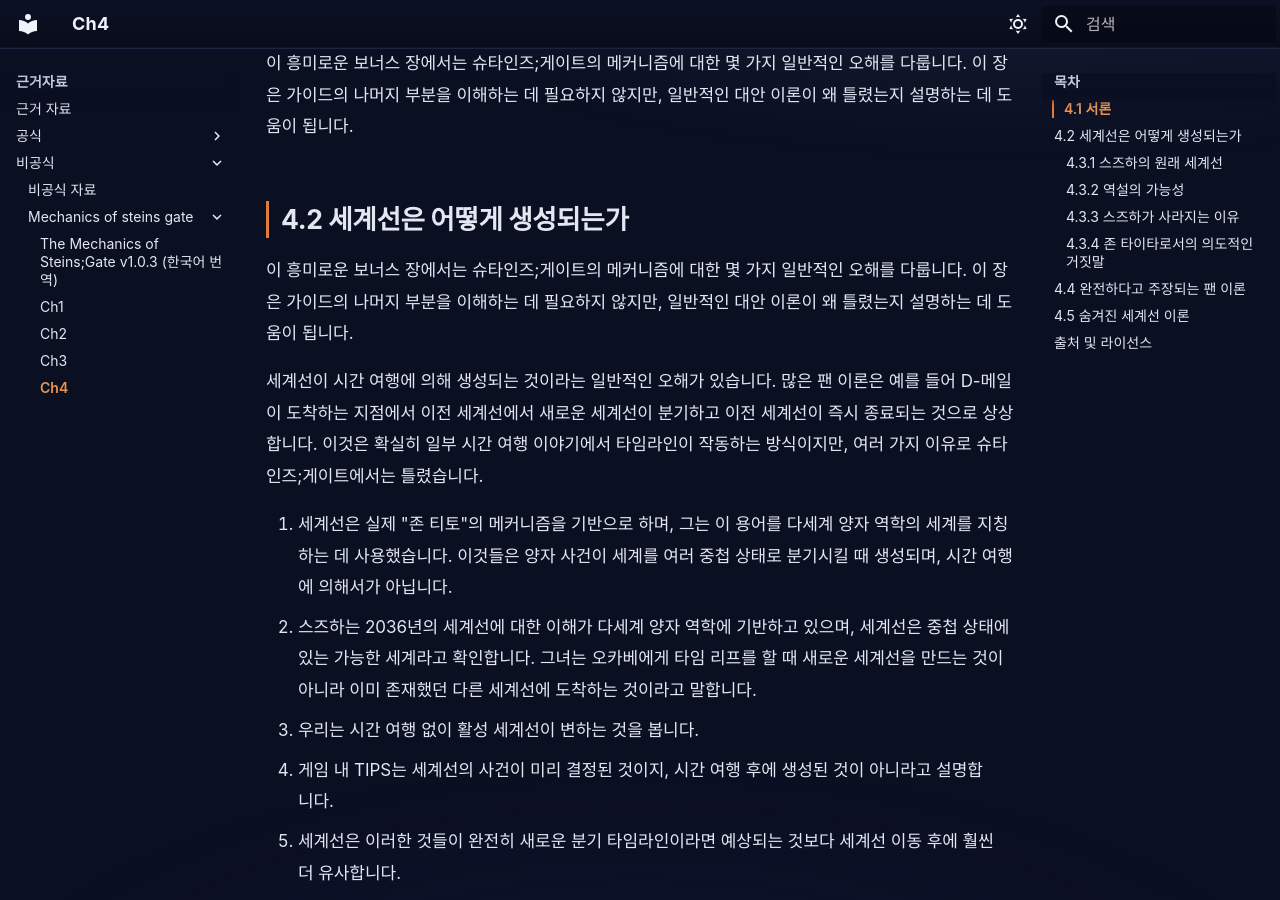
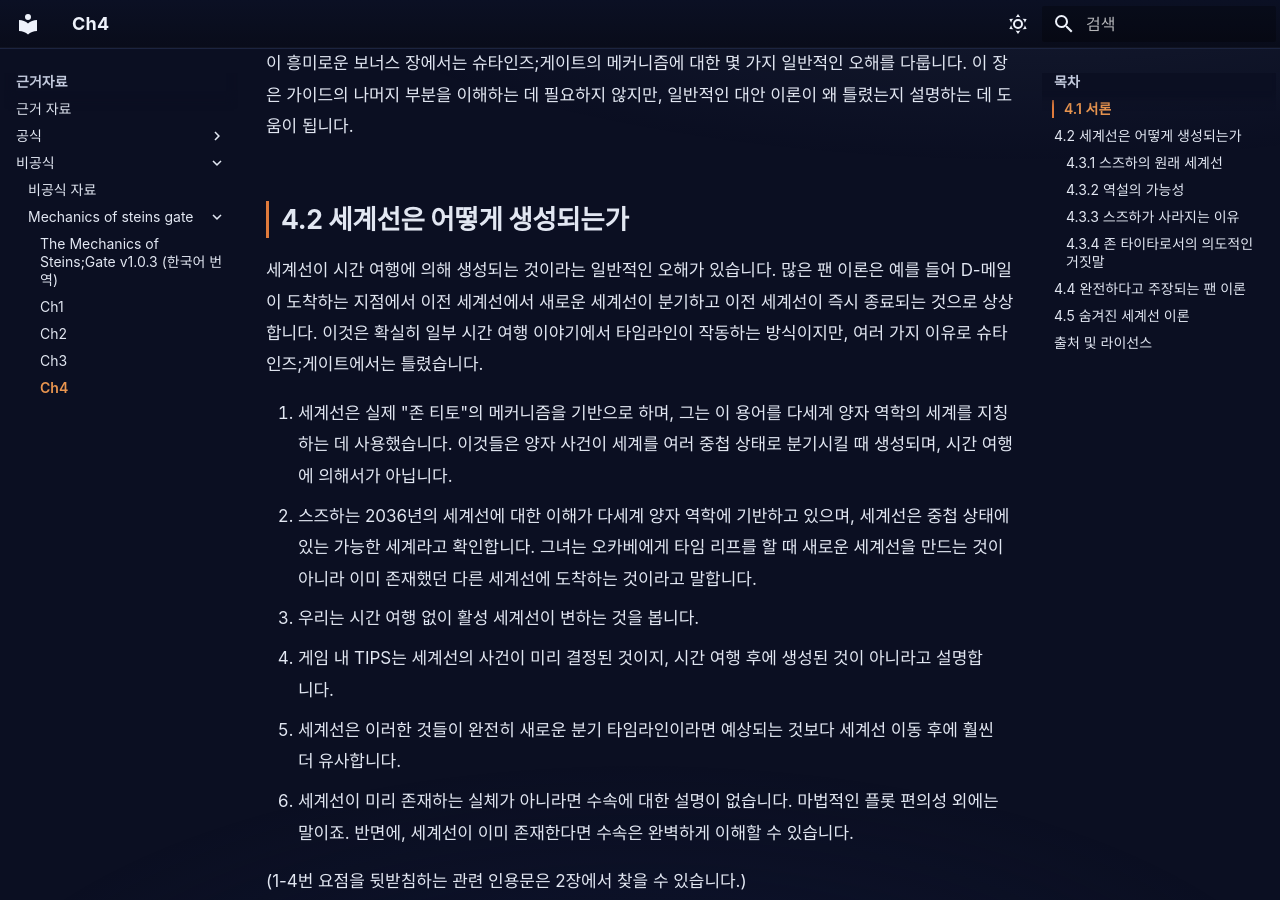
Before and after one commit to sgwiki/sgwiki.github.io, an MkDocs documentation site: the page built from wiki/근거자료/비공식/mechanics-of-steins-gate/ch4.md, in a window 1280 px wide and 900 px high, scrolled down 543 px. Built offline with MkDocs 1.6.1 and Material for MkDocs 9.7.7, drawn with Linux system fonts in a browser that asks for light colours; some web fonts are replaced; some of the changed text lies outside the part shown.

Commit message:
wiki: 우선발행(사후검토) 2026-10-17 01:53 — 페이지 2건
정본: b73681407cdaa3f270b00565f189226290e13fde
검수: 사후검토 — 그림자 검수(01:00)와 P9 정정 대기열이 이어받는다

```diff
--- a/wiki/근거자료/비공식/mechanics-of-steins-gate/ch4.md
+++ b/wiki/근거자료/비공식/mechanics-of-steins-gate/ch4.md
@@ -13,15 +13,12 @@
 > 팬 분석 논문의 한국어 번역본입니다. [← 목차로 돌아가기](./index.md)
 
 
-
 ## 4.1 서론
 
 이 흥미로운 보너스 장에서는 슈타인즈;게이트의 메커니즘에 대한 몇 가지 일반적인 오해를 다룹니다. 이 장은 가이드의 나머지 부분을 이해하는 데 필요하지 않지만, 일반적인 대안 이론이 왜 틀렸는지 설명하는 데 도움이 됩니다.
 
 
 ## 4.2 세계선은 어떻게 생성되는가
-
-이 흥미로운 보너스 장에서는 슈타인즈;게이트의 메커니즘에 대한 몇 가지 일반적인 오해를 다룹니다. 이 장은 가이드의 나머지 부분을 이해하는 데 필요하지 않지만, 일반적인 대안 이론이 왜 틀렸는지 설명하는 데 도움이 됩니다.
 
 세계선이 시간 여행에 의해 생성되는 것이라는 일반적인 오해가 있습니다. 많은 팬 이론은 예를 들어 D-메일이 도착하는 지점에서 이전 세계선에서 새로운 세계선이 분기하고 이전 세계선이 즉시 종료되는 것으로 상상합니다. 이것은 확실히 일부 시간 여행 이야기에서 타임라인이 작동하는 방식이지만, 여러 가지 이유로 슈타인즈;게이트에서는 틀렸습니다.
 
@@ -34,7 +31,6 @@
 6. 세계선이 미리 존재하는 실체가 아니라면 수속에 대한 설명이 없습니다. 마법적인 플롯 편의성 외에는 말이죠. 반면에, 세계선이 이미 존재한다면 수속은 완벽하게 이해할 수 있습니다.
 
 (1-4번 요점을 뒷받침하는 관련 인용문은 2장에서 찾을 수 있습니다.)
-
 
 
 ### 4.3.1 스즈하의 원래 세계선
@@ -69,7 +65,6 @@
 파생 미디어(실종된 고리의 반역 만화)도 이 점을 다루며, 스즈하가 2010년에 도착한 후에야 타임머신에 저장된 다이버전스 미터를 발견했다고 제안합니다. 운송 중에 그 값이 바뀌었지만, 그녀는 당시 그것을 관찰하지 않았습니다.
 
 
-
 ### 4.3.2 역설의 가능성
 
 스즈하에 대한 또 다른 이상한 비판은 그녀가 때때로 시간 "역설"을 언급한다는 것입니다. 일부는 메커니즘이 역설을 처리하는 방법이 있기 때문에, 스즈하가 역설이 발생할 수 있다고 제안하면 자동으로 틀렸다고 주장합니다. 그러나 이것은 작가들이 슈타인즈;게이트에서 역설이라는 단어로 무엇을 의미하는지에 대한 오해인 것 같습니다.
@@ -94,7 +89,6 @@
 여기서, 그들은 현재 과거의 오카베가 미래의 자신을 직접 만나지 않은 세계선에 있습니다. 그 역사를 바꾸면 잠재적으로 오카베가 크리스가 죽은 것을 보지 못하는 세계선으로 이동할 수 있으며, 따라서 그녀를 구하기 위해 시간 여행을 하지 않아 시간 여행하는 오카베와 스즈하를 완전히 지워버릴 수 있습니다. 그 가능성은 확실히 피해야 할 것입니다.
 
 
-
 ### 4.3.3 스즈하가 사라지는 이유
 
 성공적인 스쿨드 작전 후 스즈하가 사라지는 것은 종종 질문을 낳습니다. 그러나 스즈하 자신은 자신이 사라질 것이라고 정확하게 예측합니다.
@@ -107,7 +101,6 @@
 >
 
 그녀의 설명은 또한 대체로 나머지 메커니즘과 일치합니다. (섹션 3.1.3 참조) 그녀는 슈타인즈 게이트 세계선에 머물 수 없습니다. 왜냐하면 그것은 미리 결정된 사건(시간 여행자가 주변에 없고, 새로운 스즈하가 2036년에 살고 있을 것)과 모순되기 때문입니다. 따라서 스즈하가 여기서 사라지는 것은 그리 놀라운 일이 아니며, 본질적으로 세계가 베타로 다시 이동한 후 과거에 알파 스즈하가 없는 것과 같은 이유로 발생합니다.
-
 
 
 ### 4.3.4 존 타이타로서의 의도적인 거짓말
@@ -139,7 +132,6 @@
 이 모든 요소는 실제 존 티토의 게시물에도 존재합니다. 이야기 속에서, 그것들은 스즈하에 의해 명시적으로 거짓말로 인정됩니다. 그녀가 말하는 나머지는 사실입니다. 우리는 특히 슈타인즈;게이트 타이타만이 주장하는 것(그리고 실제 티토는 주장하지 않는 것)이 사실이라고 확신할 수 있습니다. 왜냐하면 이러한 요소는 작가들에 의해 의도적으로 삽입되었기 때문입니다. (예를 들어, 주요 현재 사건이 세계선 변동률을 이동시키는 것에 대한 타이타의 논의는 슈타인즈;게이트에 새로 추가된 것이며, 알파 어트랙터 필드 부분의 해결을 예고합니다.)
 
 
-
 ## 4.4 완전하다고 주장되는 팬 이론
 
 슈타인즈;게이트의 규칙에 대한 완전한 설명을 제공한다고 주장하는 여러 팬 이론이 존재합니다. 예를 들어, 이것은 특히 높은 평가를 받습니다. 이 섹션에서는 이 이론이 왜 틀렸는지 설명할 것입니다. 저는 특정 이론 하나를 불친절하게 골라내는 것이 아니라, 그것이 초심자들에게 메커니즘에 대한 객관적인 설명으로 제안되는 것을 보았기 때문입니다. 그것의 많은 아이디어는 다른 틀린 이론에서도 재활용되므로, 여기서 그것들을 다루는 것이 효율적인 시간 사용이 될 것입니다.
@@ -156,9 +148,6 @@
 
 독자들은 이러한 규칙이 이전 장에서 제시된 규칙과 상당히 다르다는 것을 알게 될 것입니다. 차례로 그것들의 문제점을 살펴봅시다.
 
-
-독자들은 이러한 규칙이 이전 장에서 제시된 규칙과 상당히 다르다는 것을 알게 될 것입니다. 차례로 그것들의 문제점을 살펴봅시다.
-
 1. 시간 여행이 새로운 세계선을 만든다는 생각은 틀린 슈타인즈;게이트 이론에서 흔하지만, 2장에서 제시된 이유로 틀렸습니다. 본질적으로, 이것은 슈타인즈;게이트를 과거로 가는 것이 타임라인을 변경하는 다른 일반적인 시간 여행 이야기의 형식에 억지로 끼워 맞추려는 시도이며, 존 티토의 메커니즘이 이와 같지 않다는 사실을 놓치고 있습니다. 물리적 세계만이 중요하다는 철학은 세계선이라는 용어를 완전히 불필요하게 만듭니다. 그것들은 이 이론에서 그 내용에 영향을 미치지 않고 제거될 수 있습니다. 그러나 실제로는 슈타인즈;게이트에는 많은 비활성 세계선이 중첩되어 존재하며, 그 속성은 메커니즘에 큰 영향을 미칩니다.
 2. 이 이론에서 비활성 세계선을 생략하는 첫 번째 효과는 어트랙터 필드가 특별한 수속 속성을 가진 기본 객체로 승격되어야 하는 방식에서 볼 수 있습니다. (인간이 만든 라벨링이 아니라) 수속은 설명되지 않은 마법으로 구현됩니다. 왜냐하면 그것이 기반으로 하는 실제 끌개(병렬로 진화하는 시스템의 큰 모음에 적용되는)와 분리되었기 때문입니다.
 3. 이 두 번째 유형의 수속은 슈타인즈;게이트에서 언급되지 않았으며, 이론 저자의 창작물입니다. 그들은 아마도 그들의 이론이 나비 효과가 그것들을 다르게 만들어야 한다고 암시함에도 불구하고 후속 세계선이 왜 그렇게 유사한지 설명하려고 노력하고 있을 것입니다. (세계선이 유사한 실제 이유는 많은 비활성 세계선이 존재하고, 다음에 활성화될 세계선이 이전 세계선과 가능한 한 유사할 것이기 때문입니다.)
@@ -168,7 +157,6 @@
 7. 이 마지막 요점은 우리가 알 수 있는 한 정확해 보입니다. (데자뷰 기억이 항상 사람의 뇌 깊숙한 곳에 있었는지, 아니면 다른 세계선이나 지역에서 스며들었는지는 알기 어렵습니다.)
 
 우리가 보듯이, 세계선이 무엇이며 어떻게 생성되는지에 대한 초기 가정의 오류는 더 많은 문제의 연쇄로 이어집니다. 이것들은 실제 이야기에는 근거가 없는, 점점 더 인위적인 수정과 팬 픽션 추가를 요구합니다. 최종 결과는 다른 기본 객체(세계선, 절대 및 확립된 수속, 어트랙터 필드)로 가득 찬 이론과 서로 상충되는 원칙(현재 타임라인만이 실재 대 유령 미래에서 사람이 도착할 수 있음)입니다. 이것이 우리가 1장에서 실제 맥락을 설정하는 것으로 시작한 이유입니다. 왜냐하면 그것이 잘못된 방향으로 출발하는 것을 피하는 데 도움이 되기 때문입니다.
-
 
 
 ## 4.5 숨겨진 세계선 이론
@@ -186,9 +174,6 @@
 
 이러한 규칙에 대한 우리의 반대는 다음과 같습니다.
 
-
-이러한 규칙에 대한 우리의 반대는 다음과 같습니다.
-
 1. 다시 말하지만, 시간 여행이 세계선을 만든다는 이론인데, 이것은 틀렸습니다. 저자는 또한 현재의 사건이 세계선 변동률을 변경할 수 있다는 생각에 동의하지 않으며, 이를 수정하기 위해 중간에 추가적인 사건이 있어야 한다고 믿으므로, 결과적인 메커니즘은 현재의 이동이 핵심 메커니즘인 실제 이야기와 필연적으로 달라질 것입니다.
 2. 동일한 인과 관계 사슬이 새로운 세계선에서 반복되면 동일한 사건 사슬이 반복될 것이라는 것은 자명해 보입니다. 그러나 나는 인과 관계 사슬이 이전 원인이 다를 때, 또는 오카베가 미래에 대한 정보를 축적하여 그 사슬 내에서 다르게 행동할 때 특정 사건이 수속되도록 어떻게 또는 왜 강요해야 하는지 확신할 수 없습니다.
 3. 여기에 도입된 숨겨진 세계선의 수는 엄청나지만, 슈타인즈;게이트 미디어에는 그 존재를 암시하는 것이 아무것도 나타나지 않습니다. 그것들은 주제적으로 어리석습니다. "크리스가 죽었다" D-메일보다 먼저 도착하는 모든 D-메일은 그 존재를 제거하여 우주를 거의 프롤로그 이전의 베타 상태로 되돌리고, 그 다음 지금까지의 모든 사건과 세계선이 다시 동일한 방식으로 일어나야 합니다. (확실히 이것은 실제 메커니즘에서는 작동하지 않을 "D-메일을 보내지 마라" D-메일이 실제로 작동하도록 허용합니다...) 그리고 이 모든 루프는 어쨌든 이야기의 사건을 잘못 예측합니다. 스즈하는 여러 번 2036년에서 온 것으로 "재확립"되어야 하며, 이는 그녀가 이전 활성 세계선의 다이버전스에서 왔음을 의미합니다. (그러나 실제로는 우리가 보는 모든 알파 스즈하는 0%에서 온 동일한 스즈하입니다.) 1975년 스즈하의 성공 또는 실패가 변경되는 방식은 숨겨진 세계선에 의해 잘못 예측되므로, 규칙 4가 상황을 조작하기 위해 도입되었습니다. 숨겨진 세계선은 알파와 베타 사이의 이동을 설명할 수 없습니다. 왜냐하면 이 규칙에 따르면 알파와 베타 스즈하 모두 1975년에 순서대로 도착해야 하기 때문입니다. 규칙 5는 이것을 조작하기 위해 필요합니다.
@@ -197,7 +182,6 @@
 6. 리딩 슈타이너는 여기서 작동하는 것처럼 보이며, 우리 오카베가 추정되는 숨겨진 세계선에 대한 지식이 없는 이유를 설명합니다. 그러나 그것이 루프 및 어트랙터 필드 붕괴와 어떻게 상호 작용하는지는 믿을 수 없을 정도로 복잡하며, 이론이 올바른 예측을 하도록 만들기 위한 시도에서 선택되었습니다.
 
 다시 한번, 우리는 세계선이 무엇이며 시간 여행이 어떻게 작동해야 하는지에 대한 잘못된 초기 가정이 이야기의 사건을 설명할 수 없는 이론으로 이어진다는 것을 봅니다. 저자의 공로로, 그들은 특정 규칙이 자신의 발명품임을 인정합니다. 그러나 슈타인즈;게이트의 작가들은 분명히 메커니즘에 대한 자신만의 의도된 규칙 집합을 가지고 있으며, 제 생각에는 그것들을 이해하는 것이 약간 더 간결하게 진술될 수 있지만 이야기 자체에 대해 신뢰할 수 있는 것을 알려주지 않는 팬 픽션을 만드는 것보다 훨씬 더 만족스럽습니다.
-
 
 
 ---
```
Also changed, not shown: wiki/근거자료/비공식/mechanics-of-steins-gate/ch3.md (+6 -19 lines).
